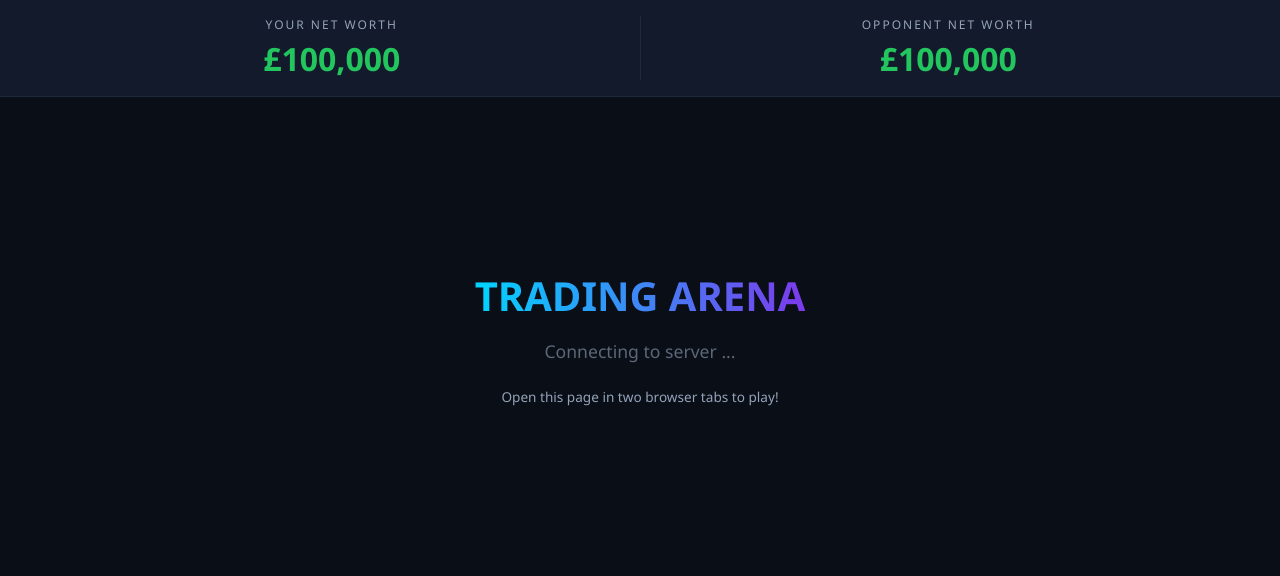
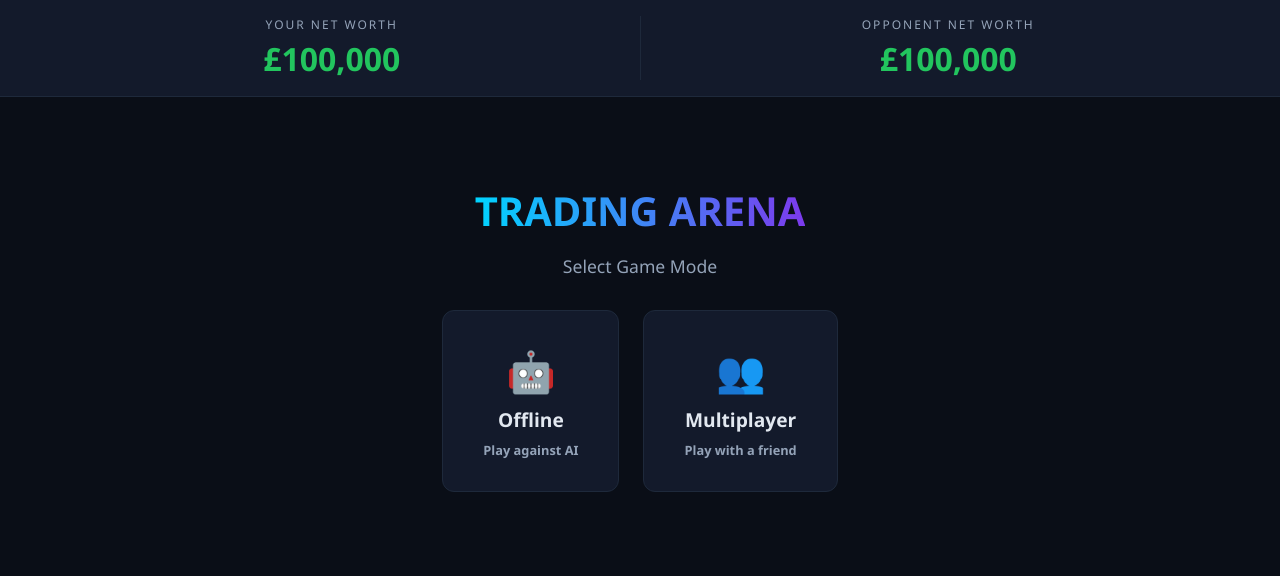
Before and after one commit to edwi-n/FintechHack26, a Flask app: page / in a window 1280 px wide. Shown: the part 53-629 px from the top of the page. Run offline with Flask 3, Linux system fonts and the light colour scheme; some libraries are stand-ins or nearby versions.

Commit message:
added offline and multiplayer modes

```diff
--- a/server/events.py
+++ b/server/events.py
@@ -31,38 +31,7 @@ def register_events(app, socketio):
     def handle_connect():
         from flask import request
         sid = request.sid
-
-        assigned = None
-        for pid in ("player_1", "player_2"):
-            p = game["players"][pid]
-            if not p["connected"]:
-                p["connected"] = True
-                p["sid"] = sid
-                assigned = pid
-                break
-
-        if assigned is None:
-            emit(
-                "error", {"msg": "Game is full! Two players already connected."})
-            return
-
-        num = 1 if assigned == "player_1" else 2
-        emit("player_assigned", {"player_id": assigned, "player_num": num})
-        print(f"[connect] {assigned} joined (sid={sid})")
-
-        socketio.emit("server_message", {
-            "msg": f"Player {num} has entered the arena!"
-        })
-
-        if all(game["players"][p]["connected"] for p in ("player_1", "player_2")):
-            socketio.emit("server_message", {
-                "msg": "Both players connected! Starting game …"
-            })
-            socketio.sleep(1)
-            start_new_round(socketio)
-        else:
-            emit("server_message", {
-                 "msg": "Waiting for opponent to connect …"})
+        print(f"[connect] Client connected (sid={sid})")
 
     @socketio.on("disconnect")
     def handle_disconnect():
@@ -76,6 +45,76 @@ def register_events(app, socketio):
                 socketio.emit("server_message", {
                               "msg": f"{pid} disconnected."})
                 break
+
+    # ── Mode Selection ──
+
+    @socketio.on("select_mode")
+    def handle_select_mode(data):
+        """Player selects offline or multiplayer mode."""
+        from flask import request
+        sid = request.sid
+        mode = data.get("mode", "multiplayer")
+
+        if mode == "offline":
+            p1 = game["players"]["player_1"]
+            if p1["connected"]:
+                emit("error", {"msg": "Game already in progress!"})
+                return
+
+            # Assign human as player_1
+            p1["connected"] = True
+            p1["sid"] = sid
+            emit("player_assigned", {"player_id": "player_1", "player_num": 1})
+
+            # Create bot for player_2
+            p2 = game["players"]["player_2"]
+            p2["connected"] = True
+            p2["is_bot"] = True
+
+            game["mode"] = "offline"
+
+            socketio.emit("server_message", {
+                "msg": "Offline mode! Playing against Trading Bot …"
+            })
+            socketio.sleep(1)
+            start_new_round(socketio)
+
+        else:
+            # Multiplayer: assign as next available player
+            assigned = None
+            for pid in ("player_1", "player_2"):
+                p = game["players"][pid]
+                if not p["connected"]:
+                    p["connected"] = True
+                    p["sid"] = sid
+                    assigned = pid
+                    break
+
+            if assigned is None:
+                emit("error", {
+                     "msg": "Game is full! Two players already connected."})
+                return
+
+            num = 1 if assigned == "player_1" else 2
+            emit("player_assigned", {"player_id": assigned,
+                 "player_num": num})
+            print(f"[select_mode] {assigned} joined multiplayer (sid={sid})")
+
+            game["mode"] = "multiplayer"
+
+            socketio.emit("server_message", {
+                "msg": f"Player {num} has entered the arena!"
+            })
+
+            if all(game["players"][p]["connected"] for p in ("player_1", "player_2")):
+                socketio.emit("server_message", {
+                    "msg": "Both players connected! Starting game …"
+                })
+                socketio.sleep(1)
+                start_new_round(socketio)
+            else:
+                emit("server_message", {
+                     "msg": "Waiting for opponent to connect …"})
 
     # ── Buy Phase ──
 
--- a/server/game_state.py
+++ b/server/game_state.py
@@ -16,6 +16,7 @@ def fresh_player() -> dict:
     return {
         "sid": None,
         "connected": False,
+        "is_bot": False,
         "net_worth": STARTING_NW,
         "hand": [],
         "bench": [],
@@ -39,6 +40,7 @@ game: dict = {
     "round": 0,
     "max_rounds": MAX_ROUNDS,
     "phase": "lobby",
+    "mode": None,
     "date_idx": None,
     "current_date": "",
     "players": {
@@ -55,6 +57,7 @@ def reset_game():
         "round": 0,
         "max_rounds": MAX_ROUNDS,
         "phase": "lobby",
+        "mode": None,
         "date_idx": None,
         "current_date": "",
         "players": {
--- a/static/css/styles.css
+++ b/static/css/styles.css
@@ -331,6 +331,52 @@ button:disabled {
 
 /* ── Lobby ── */
 
+.menu-screen {
+    display: flex;
+    flex-direction: column;
+    align-items: center;
+    justify-content: center;
+    min-height: 60vh;
+    text-align: center;
+}
+.menu-screen h2 {
+    font-size: 2.5rem;
+    background: linear-gradient(90deg, var(--accent), var(--accent2));
+    -webkit-background-clip: text;
+    -webkit-text-fill-color: transparent;
+    margin-bottom: 16px;
+}
+.menu-screen p {
+    color: var(--muted);
+    font-size: 1.1rem;
+    margin-bottom: 32px;
+}
+.menu-buttons {
+    display: flex;
+    gap: 24px;
+}
+.menu-btn {
+    display: flex;
+    flex-direction: column;
+    align-items: center;
+    gap: 8px;
+    background: var(--surface);
+    border: 1px solid var(--border);
+    border-radius: var(--radius);
+    padding: 32px 40px;
+    cursor: pointer;
+    transition: all 0.2s;
+}
+.menu-btn:hover {
+    border-color: var(--accent);
+    background: var(--card-hover);
+    transform: translateY(-4px);
+    box-shadow: 0 8px 24px rgba(0, 212, 255, 0.15);
+}
+.menu-btn .menu-icon { font-size: 2.5rem; }
+.menu-btn .menu-label { font-size: 1.2rem; font-weight: 700; color: var(--text); }
+.menu-btn .menu-desc { font-size: 0.8rem; color: var(--muted); }
+
 .lobby-screen {
     display: flex;
     flex-direction: column;
--- a/static/js/actions.js
+++ b/static/js/actions.js
@@ -2,6 +2,11 @@
  * Trading Arena — User Actions
  * Functions triggered by player button clicks.
  */
+
+function selectMode(mode) {
+          gameMode = mode;
+          socket.emit('select_mode', { mode: mode });
+}
 
 function buyStock(i) {
           socket.emit('buy_stock', { player_id: myPlayerId, card_index: i });
--- a/static/js/renderer.js
+++ b/static/js/renderer.js
@@ -23,6 +23,7 @@ function renderState(s) {
                     document.getElementById('lobbyScreen').classList.remove('hidden');
                     document.getElementById('gameBoard').classList.add('hidden');
           } else {
+                    document.getElementById('menuScreen').classList.add('hidden');
                     document.getElementById('lobbyScreen').classList.add('hidden');
                     document.getElementById('gameBoard').classList.remove('hidden');
           }
--- a/static/js/socket.js
+++ b/static/js/socket.js
@@ -6,12 +6,12 @@
 var myPlayerId = null;
 var myPlayerNum = 0;
 var currentState = null;
+var gameMode = null;
 
 var socket = io();
 
 socket.on('connect', function () {
           addLog('Connected to Trading Arena server!', 'gain');
-          document.getElementById('lobbyMsg').textContent = 'Connected! Waiting for opponent ...';
 });
 
 socket.on('disconnect', function () {
@@ -22,7 +22,11 @@ socket.on('player_assigned', function (data) {
           myPlayerId = data.player_id;
           myPlayerNum = data.player_num;
           document.getElementById('yourLabel').textContent = 'Player ' + myPlayerNum + ' - Your Net Worth';
-          document.getElementById('lobbyMsg').textContent = 'You are Player ' + myPlayerNum + '. Waiting for opponent ...';
+          document.getElementById('menuScreen').classList.add('hidden');
+          if (gameMode === 'multiplayer') {
+                    document.getElementById('lobbyScreen').classList.remove('hidden');
+                    document.getElementById('lobbyMsg').textContent = 'You are Player ' + myPlayerNum + '. Waiting for opponent ...';
+          }
           addLog('Assigned as Player ' + myPlayerNum, 'info');
 });
 
--- a/templates/index.html
+++ b/templates/index.html
@@ -28,7 +28,24 @@
     </div>
   </div>
 
-          <div id="lobbyScreen" class="lobby-screen">
+  <div id="menuScreen" class="menu-screen">
+    <h2>TRADING ARENA</h2>
+    <p>Select Game Mode</p>
+    <div class="menu-buttons">
+      <button class="menu-btn" onclick="selectMode('offline')">
+        <span class="menu-icon">&#129302;</span>
+        <span class="menu-label">Offline</span>
+        <span class="menu-desc">Play against AI</span>
+      </button>
+      <button class="menu-btn" onclick="selectMode('multiplayer')">
+        <span class="menu-icon">&#128101;</span>
+        <span class="menu-label">Multiplayer</span>
+        <span class="menu-desc">Play with a friend</span>
+      </button>
+    </div>
+  </div>
+
+  <div id="lobbyScreen" class="lobby-screen hidden">
     <h2>TRADING ARENA</h2>
     <p class="pulse" id="lobbyMsg">Connecting to server ...</p>
     <p style="color: var(--muted); margin-top: 24px; font-size: 0.85rem;">Open this page in two browser
@@ -94,13 +111,11 @@
       <div class="winner-banner" id="winnerBanner"></div>
       <div style="display:grid; grid-template-columns:1fr 1fr; gap:24px;">
         <div>
-                                                  <h3 style="text-align:center; color:var(--accent); margin-bottom:12px;"
-                                                            id="p1StatsTitle">You</h3>
+          <h3 style="text-align:center; color:var(--accent); margin-bottom:12px;" id="p1StatsTitle">You</h3>
           <div class="stats-grid" id="p1Stats"></div>
         </div>
         <div>
-                                                  <h3 style="text-align:center; color:var(--accent2); margin-bottom:12px;"
-                                                            id="p2StatsTitle">Opponent
+          <h3 style="text-align:center; color:var(--accent2); margin-bottom:12px;" id="p2StatsTitle">Opponent
           </h3>
           <div class="stats-grid" id="p2Stats"></div>
         </div>
```
Also changed, not shown: server/game_logic.py (+67 -1 lines). Lines whose indentation alone changed are shown as unchanged.
